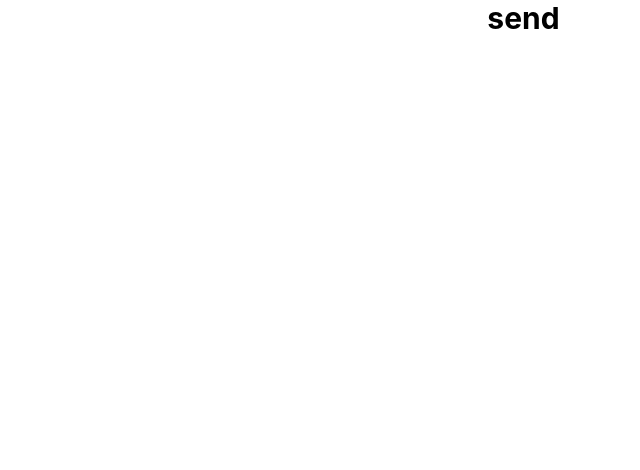
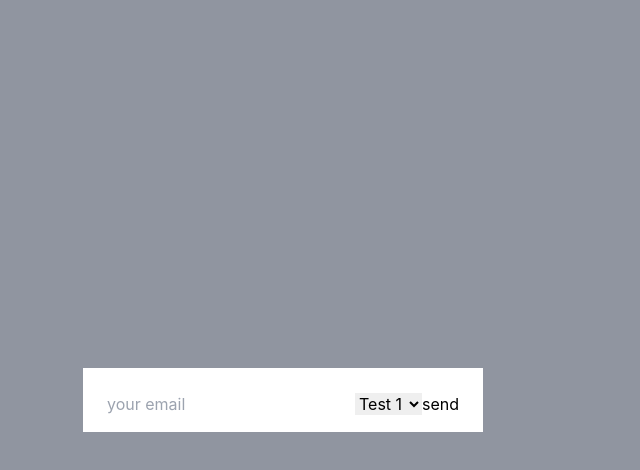
Before and after one commit to DawidGaleziewski/example_use_reducer, a React (Create React App) app: page / in a window 1280 px wide. Shown: the top 470 px of the page, without its empty margins (357-997 px from the left). Built offline with nearby package versions, Linux system fonts and the light colour scheme.

Commit message:
update: add basic html structure and linter

```diff
--- a/src/App.tsx
+++ b/src/App.tsx
@@ -1,14 +1,29 @@
-import React from 'react';
-import logo from './logo.svg';
-import './App.css';
+import React from "react";
+import logo from "./logo.svg";
+import "./App.css";
 
 function App() {
   return (
-    <div className="App">
-      <form className="text-3xl font-bold underline">
-          <input type="text"/>
-          <input type="submit" value="send"/>
-      </form>
+    <div
+      className="relative z-10"
+      aria-labelledby="modal-title"
+      role="dialog"
+      aria-modal="true"
+    >
+      <div className="fixed inset-0 bg-gray-500 bg-opacity-75 transition-opacity">
+        <div className="fixed inset-0 z-10 overflow-y-auto">
+          <div className="flex min-h-full items-end justify-center p-4 text-center sm:items-center sm:p-0">
+            <form className="bg-white px-4 pb-4 pt-5 sm:p-6 sm:pb-4">
+              <input type="email" name="email" placeholder="your email" />
+              <select>
+                <option>Test 1</option>
+                <option>Test 2</option>
+              </select>
+              <input type="submit" value="send" />
+            </form>
+          </div>
+        </div>
+      </div>
     </div>
   );
 }
--- a/src/index.css
+++ b/src/index.css
@@ -1,14 +1,14 @@
 body {
   margin: 0;
-  font-family: -apple-system, BlinkMacSystemFont, 'Segoe UI', 'Roboto', 'Oxygen',
-    'Ubuntu', 'Cantarell', 'Fira Sans', 'Droid Sans', 'Helvetica Neue',
+  font-family: -apple-system, BlinkMacSystemFont, "Segoe UI", "Roboto", "Oxygen",
+    "Ubuntu", "Cantarell", "Fira Sans", "Droid Sans", "Helvetica Neue",
     sans-serif;
   -webkit-font-smoothing: antialiased;
   -moz-osx-font-smoothing: grayscale;
 }
 
 code {
-  font-family: source-code-pro, Menlo, Monaco, Consolas, 'Courier New',
+  font-family: source-code-pro, Menlo, Monaco, Consolas, "Courier New",
     monospace;
 }
 
--- a/src/reportWebVitals.ts
+++ b/src/reportWebVitals.ts
@@ -1,8 +1,8 @@
-import { ReportHandler } from 'web-vitals';
+import { ReportHandler } from "web-vitals";
 
 const reportWebVitals = (onPerfEntry?: ReportHandler) => {
   if (onPerfEntry && onPerfEntry instanceof Function) {
-    import('web-vitals').then(({ getCLS, getFID, getFCP, getLCP, getTTFB }) => {
+    import("web-vitals").then(({ getCLS, getFID, getFCP, getLCP, getTTFB }) => {
       getCLS(onPerfEntry);
       getFID(onPerfEntry);
       getFCP(onPerfEntry);
```
Also changed, not shown: package.json (+12 -1 lines), src/index.tsx (+6 -6 lines), src/setupTests.ts (+1 -1 lines), 1 other file (tests, documents, lock files or other folders).
